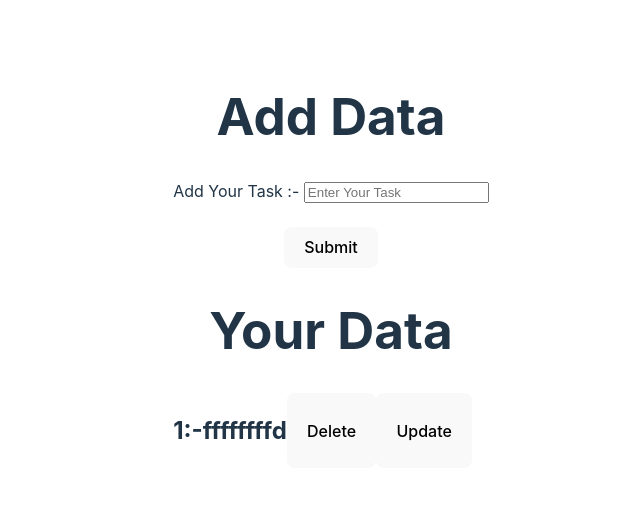
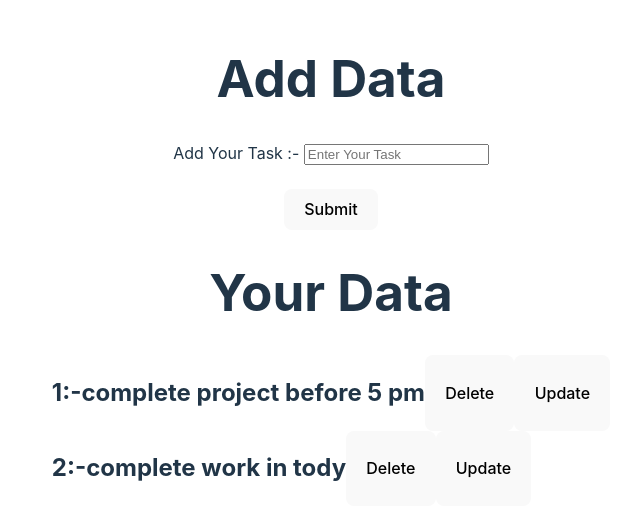
Before and after one commit to rohit9github/Crud_with_axios, a React (Vite) app in the folder axios_crud-opration/: page / in a window 1280 px wide. Shown: the part 139-658 px from the top of the page, without its empty margins (309-949 px from the left). Built offline with nearby package versions, Linux system fonts and the light colour scheme; data requests are answered from the project's data file.

Commit message:
complete project

```diff
--- a/axios_crud-opration/db.json
+++ b/axios_crud-opration/db.json
@@ -1,8 +1,12 @@
 {
   "data": [
     {
-      "id": "4681",
-      "work": "ffffffffd"
+      "work": "complete project before 5 pm",
+      "id": "4681"
+    },
+    {
+      "work": "complete work in tody",
+      "id": "07d4"
     }
   ]
 }
--- a/axios_crud-opration/src/Componets/addData.jsx
+++ b/axios_crud-opration/src/Componets/addData.jsx
@@ -65,7 +65,7 @@ function Add() {
 
     let updateData = (id) => {
         let dd = details.find((v) => v.id === id)
-        setWork(dd);
+        setWork({task:dd.work});
         setId(id)
         console.log(dd)
     }
```
